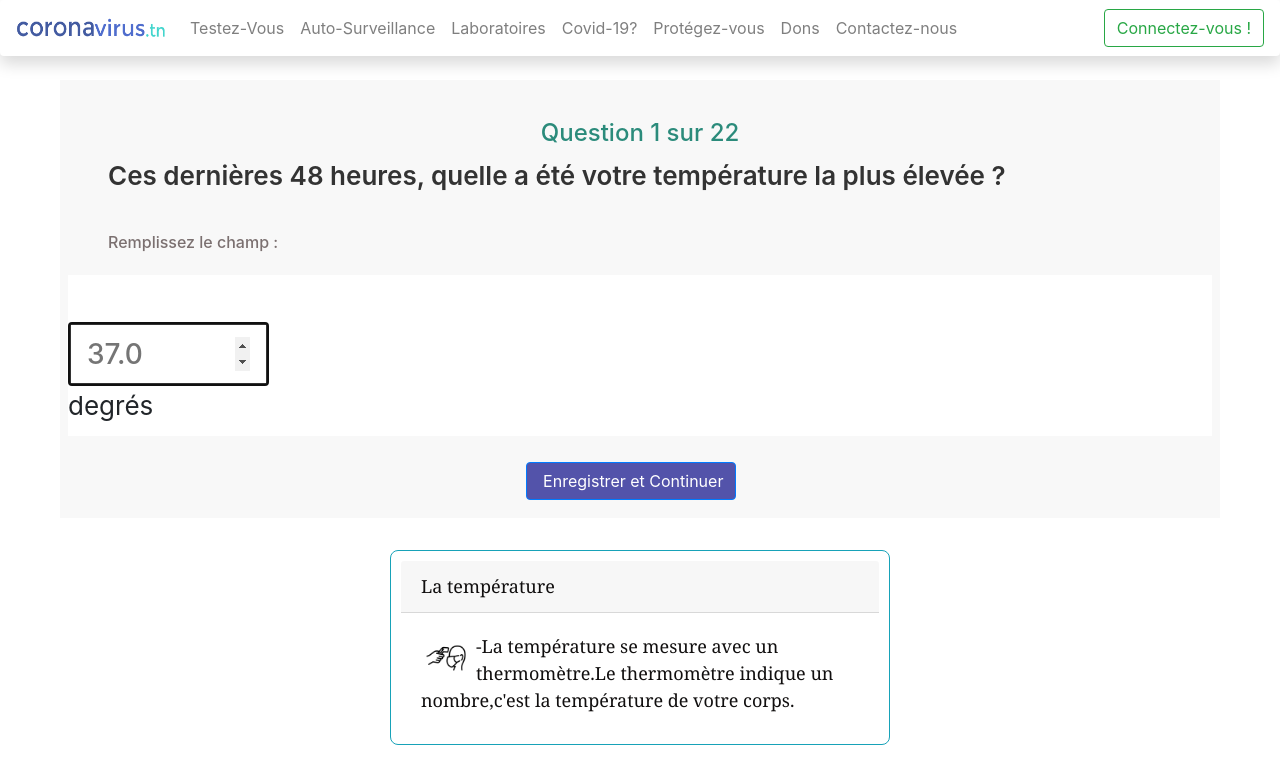
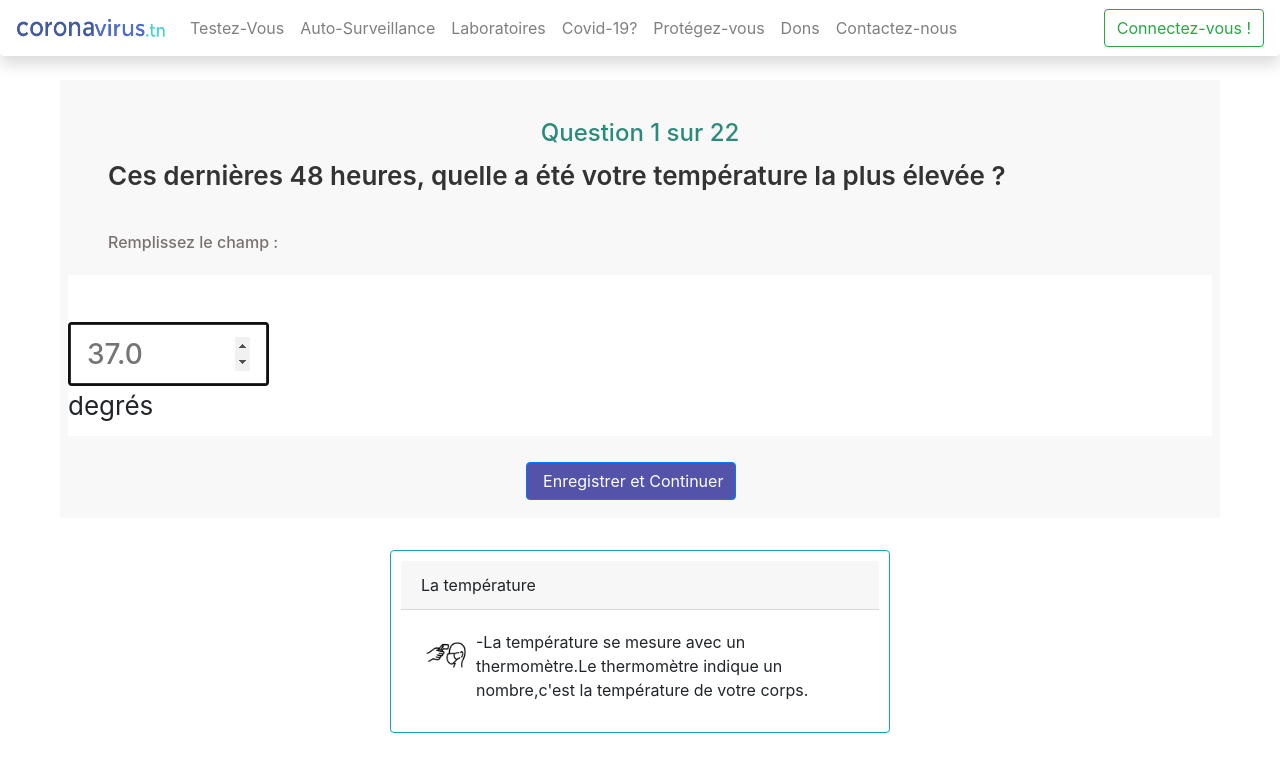
Before and after one commit to bilelmerhben/Project-team, a React (Create React App) app: page /Test1/Question1 in a window 1280 px wide. Shown: the top 784 px of the page. Built offline with nearby package versions, Linux system fonts and the light colour scheme.

Commit message:
css(auto surveillance)

```diff
--- a/src/Css/surveillance.css
+++ b/src/Css/surveillance.css
@@ -22,14 +22,14 @@
   margin-bottom: 5px;
   background-color: rgb(83, 83, 170);
 }
-.card {
+.cad {
   background: none;
   color: rgb(17, 15, 15);
   font-family: Georgia, "Times New Roman", Times, serif;
   font-size: 18px;
   border-radius: 8px 8px 8px 8px;
 }
-.card:hover {
+.cad:hover {
   transition: 0.6s;
   background: rgb(170, 242, 247);
   cursor: pointer;
--- a/src/components/Surveillance.js
+++ b/src/components/Surveillance.js
@@ -40,7 +40,7 @@ class Surveillance extends Component{
 render(){
     return (
      <div>
-        {(this.state.count ==9)?(<div className="card-body card border-info mb-3 mb-3 container-lg"
+        {(this.state.count ==9)?(<div className="card-body cad card border-info mb-3 mb-3 container-lg"
 style={{ maxWidth: 900 ,marginTop:200}}>
   <p class="card-text">
   La recommandation affichée peut évoluer suivant les informations en provenance des autorités de santé et des chercheurs. Elle ne constitue pas un avis médical. En cas de doute, demandez conseil à votre médecin ou pharmacien.
```
